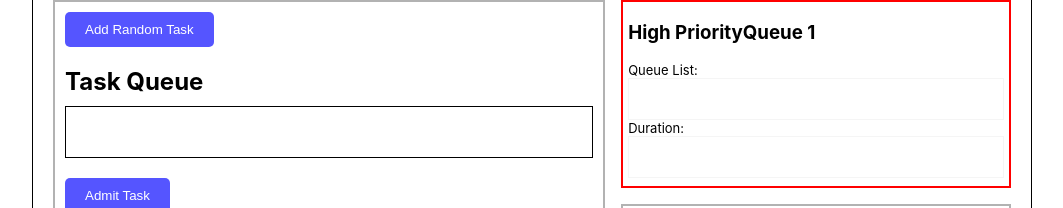
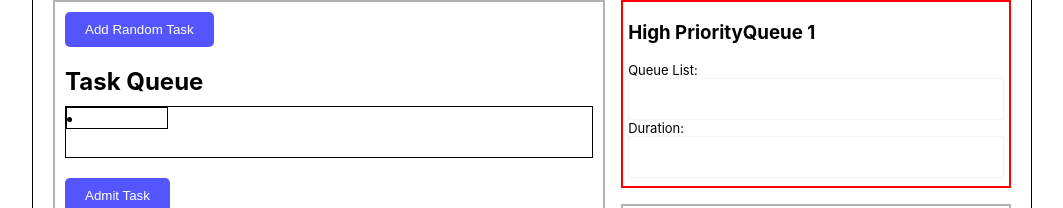
Before and after one commit to adamxparx/task-queue, a React (Create React App) app: page / in a window 1280 px wide. Both pictures are taken after a click on the button "Add Random Task". Shown: the top 208 px of the page, without its empty margins (108-1171 px from the left). Built offline with nearby package versions, Linux system fonts and the light colour scheme.

Commit message:
Updated task queue button onclicks

```diff
--- a/src/App.css
+++ b/src/App.css
@@ -27,6 +27,8 @@
 .RandomTask {
   border: 1px solid black;
   height: 50px;
+  overflow: auto;
+  display: block;
 }
 
 .QueueList, .Duration {
@@ -38,3 +40,8 @@ p {
   margin: 0;
   font-size: small;
 }
+
+li {
+  border: 1px solid black;
+  width: 100px;
+}
--- a/src/Components/Grid.js
+++ b/src/Components/Grid.js
@@ -1,13 +1,34 @@
 import Grid from '@mui/material/Grid';
+import { useState } from 'react';
 
 export default function QueueGrid() {
+
+    const [randomNumber, setRandomNumber] = useState(null);
+    const [tasks, setTasks] = useState([]);
+
+    const generateRandomNumber = () => {
+        const min = 50;
+        const max = 300;
+        const newRandom = Math.floor(Math.random() * (max - min + 1)) + min;
+        setRandomNumber(newRandom);
+    }
+
+    const handleOnclick = () => {
+        generateRandomNumber();
+        setTasks([...tasks, randomNumber])
+    }
+
     return (
         <>
             <Grid container spacing={2} sx={{ border: "1px solid black", width: "1000px", height: "auto", padding: "20px"}}>
                 <Grid item size={7} sx={{ border: "2px solid rgba(0, 0, 0, 0.3)", height: "800px" }}>
-                    <button className="AddTask">Add Random Task</button>
+                    <button onClick={handleOnclick} className="AddTask">Add Random Task</button>
                     <h2 className="TaskQueue">Task Queue</h2>
-                    <div className="RandomTask" />
+                    <div className="RandomTask">
+                        {tasks.map((task, i) => (
+                            <li>{task}</li>
+                        ))}
+                    </div>
                     <button className="AdmitTask">Admit Task</button>
                 </Grid>
                 <Grid item container size={5} spacing={2} sx={{ maxHeight: "800px" }}>
```
